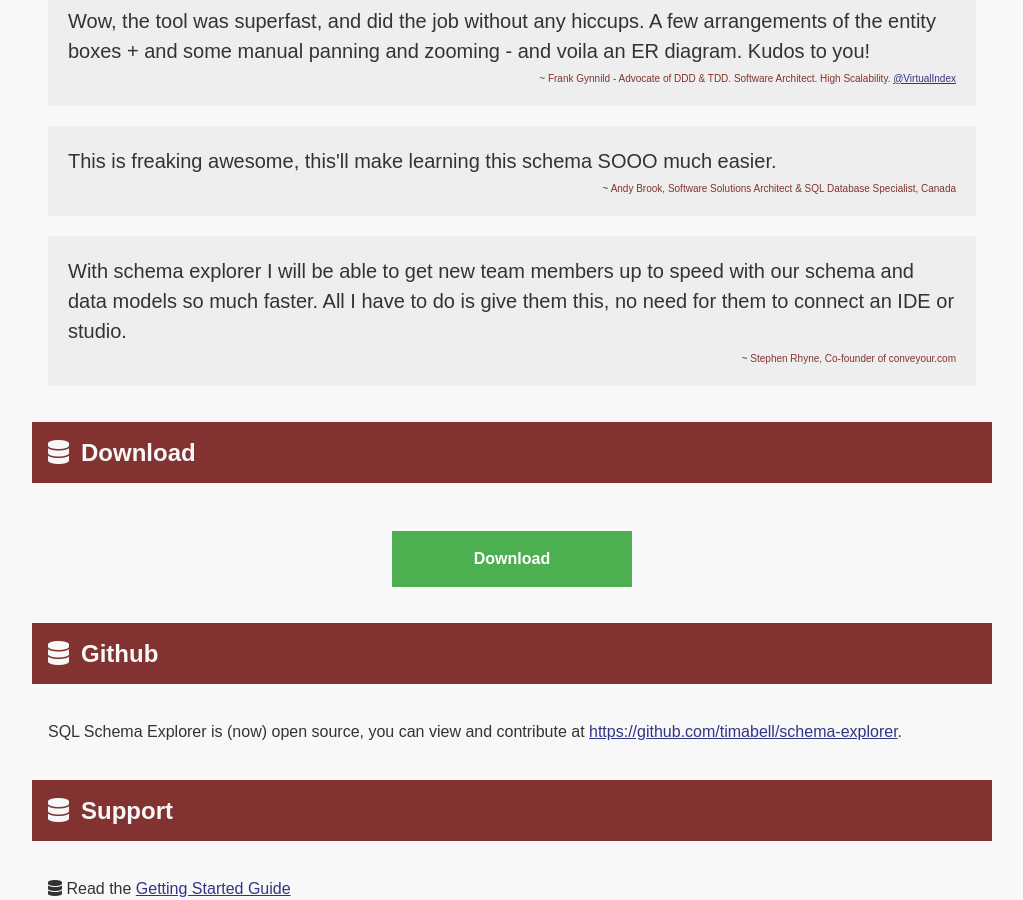
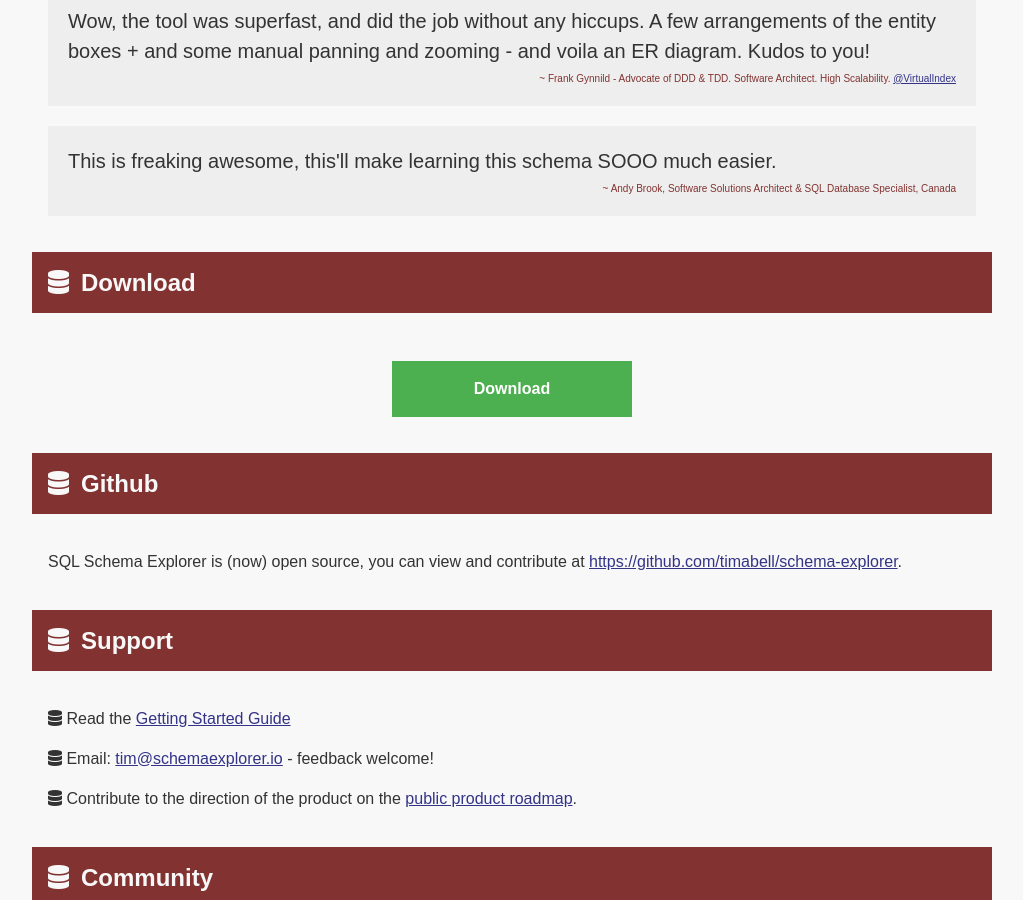
Before and after one commit to timabell/schema-explorer, a Jekyll site: the page built from index.html, in a window 1280 px wide and 900 px high, scrolled down 2101 px. Shown: the whole window, without its empty margins (128-1151 px from the left). Built offline with Jekyll 4.4.1, drawn with Linux system fonts in a browser that asks for light colours; nearby versions of some CDN libraries.

Commit message:
remove last quote
stick to people that used it

```diff
--- a/index.html
+++ b/index.html
@@ -89,11 +89,6 @@
 	  <br/>
 	  <span class="attribution">~ Andy Brook, Software Solutions Architect &amp; SQL Database Specialist, Canada</span>
 	</blockquote>
-	<blockquote>
-		<span class="quote">With schema explorer I will be able to get new team members up to speed with our schema and data models so much faster. All I have to do is give them this, no need for them to connect an IDE or studio.</span>
-		<br/>
-		<span class="attribution">~ Stephen Rhyne, Co-founder of conveyour.com</span>
-	</blockquote>
 
 	<h2 id="download">Download</h2>
 	<p class="live-demo">
```
